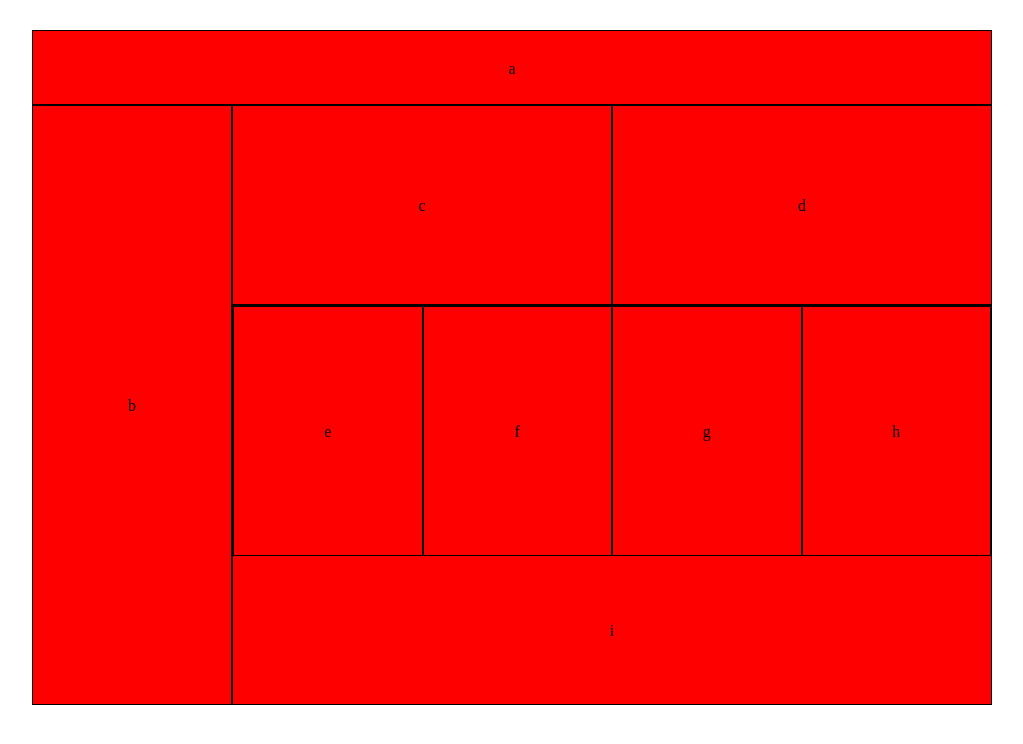
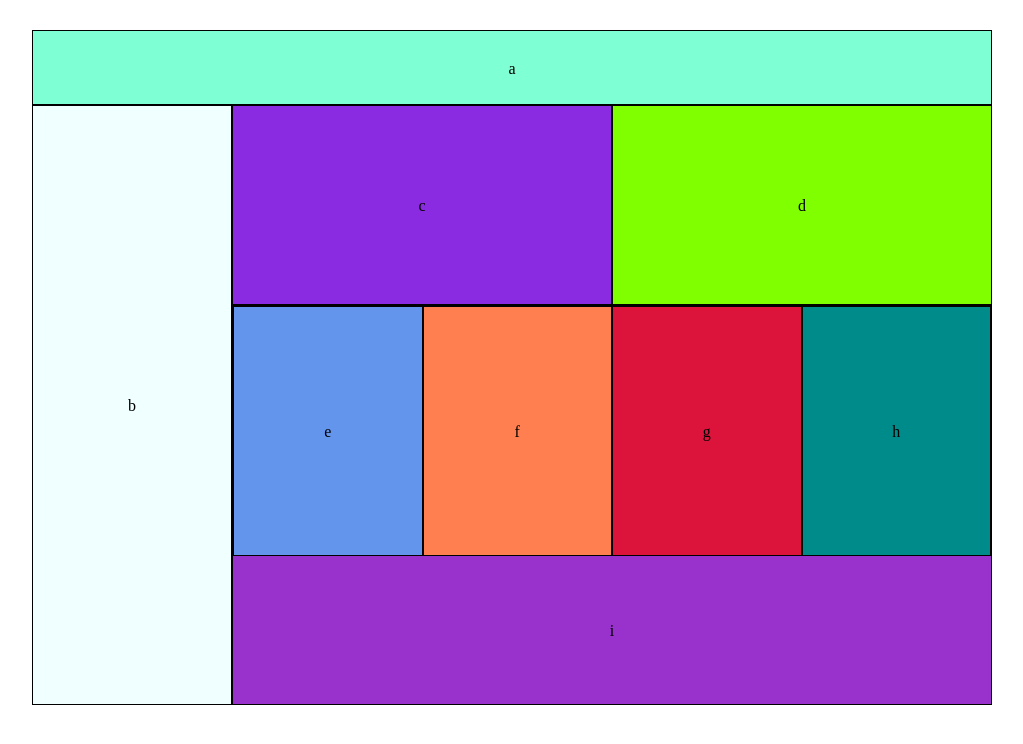
Before and after one commit to virtualmason/lab-01, a plain HTML site: page index.html in a window 1280 px wide. Shown: the whole page, without its empty margins (128-1151 px from the left). Drawn offline with Linux system fonts and the light colour scheme.

Commit message:
Stretch goal 1. Added new set of colors for tablet view.

```diff
--- a/css/base.css
+++ b/css/base.css
@@ -5,10 +5,49 @@ body {
 }
 
 header, aside, section, article {
-  background-color: #ccc;
   text-align: center;
   box-sizing: border-box;
   border: 1px solid black;
+}
+
+header {
+  background-color: red;
+}
+
+aside {
+  background-color: blue;
+}
+
+section:first-of-type {
+  background-color: green;
+}
+
+section:nth-child(2) {
+  background-color: aliceblue;
+}
+
+section:nth-child(3) {
+  background-color: salmon;
+}
+
+article:first-of-type {
+  background-color: forestgreen;
+}
+
+article:nth-child(2) {
+  background-color: pink;
+}
+
+article:nth-child(3) {
+  background-color: fuchsia;
+}
+
+article:nth-child(4) {
+  background-color: gold;
+}
+
+section:last-of-type {
+  background-color: aqua;
 }
 
 @media (min-width: 768px) {
@@ -16,7 +55,43 @@ header, aside, section, article {
     max-width: 960px;
   }
 
-  header, aside, section, article {
-    background-color: red;
+  header {
+    background-color: aquamarine;
+  }
+
+  aside {
+    background-color: azure;
+  }
+
+  section:first-of-type {
+    background-color: beige;
+  }
+
+  section:nth-child(2) {
+    background-color: blueviolet;
+  }
+
+  section:nth-child(3) {
+    background-color: chartreuse;
+  }
+
+  article:first-of-type {
+    background-color: cornflowerblue;
+  }
+
+  article:nth-child(2) {
+    background-color: coral;
+  }
+
+  article:nth-child(3) {
+    background-color: crimson;
+  }
+
+  article:nth-child(4) {
+    background-color: darkcyan;
+  }
+
+  section:last-of-type {
+    background-color: darkorchid;
   }
 }
```
